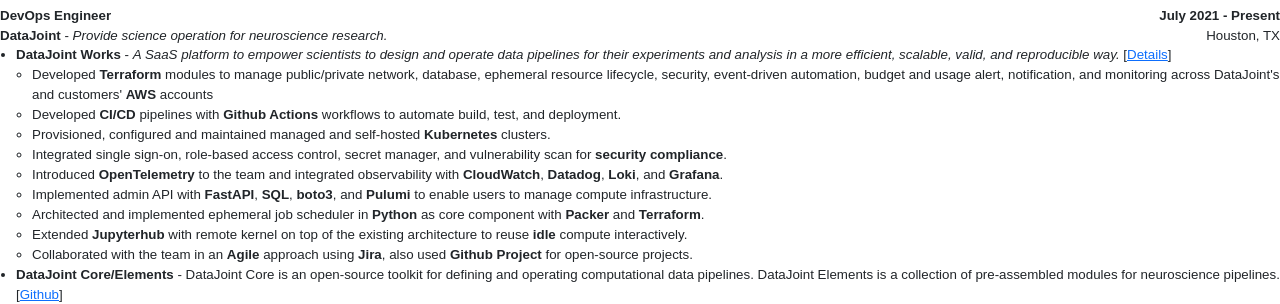
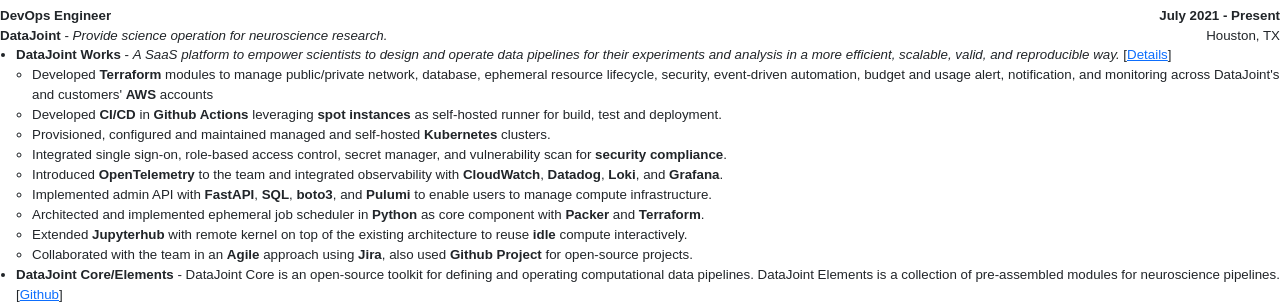
Before and after one commit to yambottle/me, a Jekyll site: the page built from raw-resume.html, in a window 1280 px wide. Shown: the part 206-510 px from the top of the page. Built offline with Jekyll 4.4.1, drawn with Linux system fonts in a browser that asks for light colours.

Commit message:
fix: 🐛 add missing info

```diff
--- a/raw-resume.html
+++ b/raw-resume.html
@@ -49,7 +49,7 @@
                 <li><b>DataJoint Works</b> - <span class="italic-text">A SaaS platform to empower scientists to design and operate data pipelines for their experiments and analysis in a more efficient, scalable, valid, and reproducible way.</span> [<a href="https://datajoint.com">Details</a>]</li>
                 <ul>
                     <li>Developed <b>Terraform</b> modules to manage public/private network, database, ephemeral resource lifecycle, security, event-driven automation, budget and usage alert, notification, and monitoring across DataJoint's and customers' <b>AWS</b> accounts</li>
-                    <li>Developed <b>CI/CD</b> pipelines with <b>Github Actions</b> workflows to automate build, test, and deployment.</li>
+                    <li>Developed <b>CI/CD</b> in <b>Github Actions</b> leveraging <b>spot instances</b> as self-hosted runner for build, test and deployment.</li>
                     <li>Provisioned, configured and maintained managed and self-hosted <b>Kubernetes</b> clusters.</li>
                     <li>Integrated single sign-on, role-based access control, secret manager, and vulnerability scan for <b>security compliance</b>.</li>
                     <li>Introduced <b>OpenTelemetry</b> to the team and integrated observability with <b>CloudWatch</b>, <b>Datadog</b>, <b>Loki</b>, and <b>Grafana</b>.</li>
```
Also changed, not shown: 1 other file.
